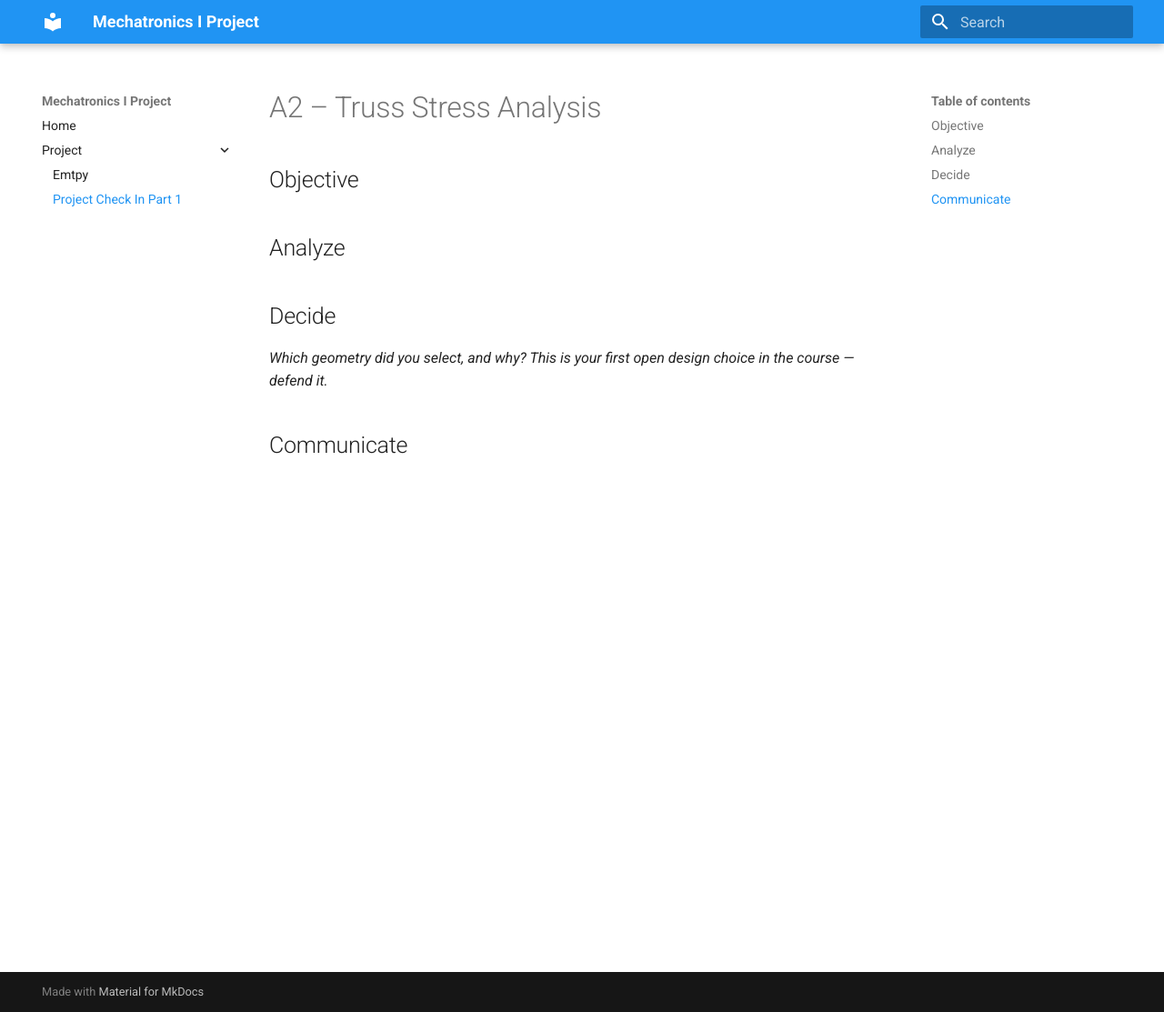
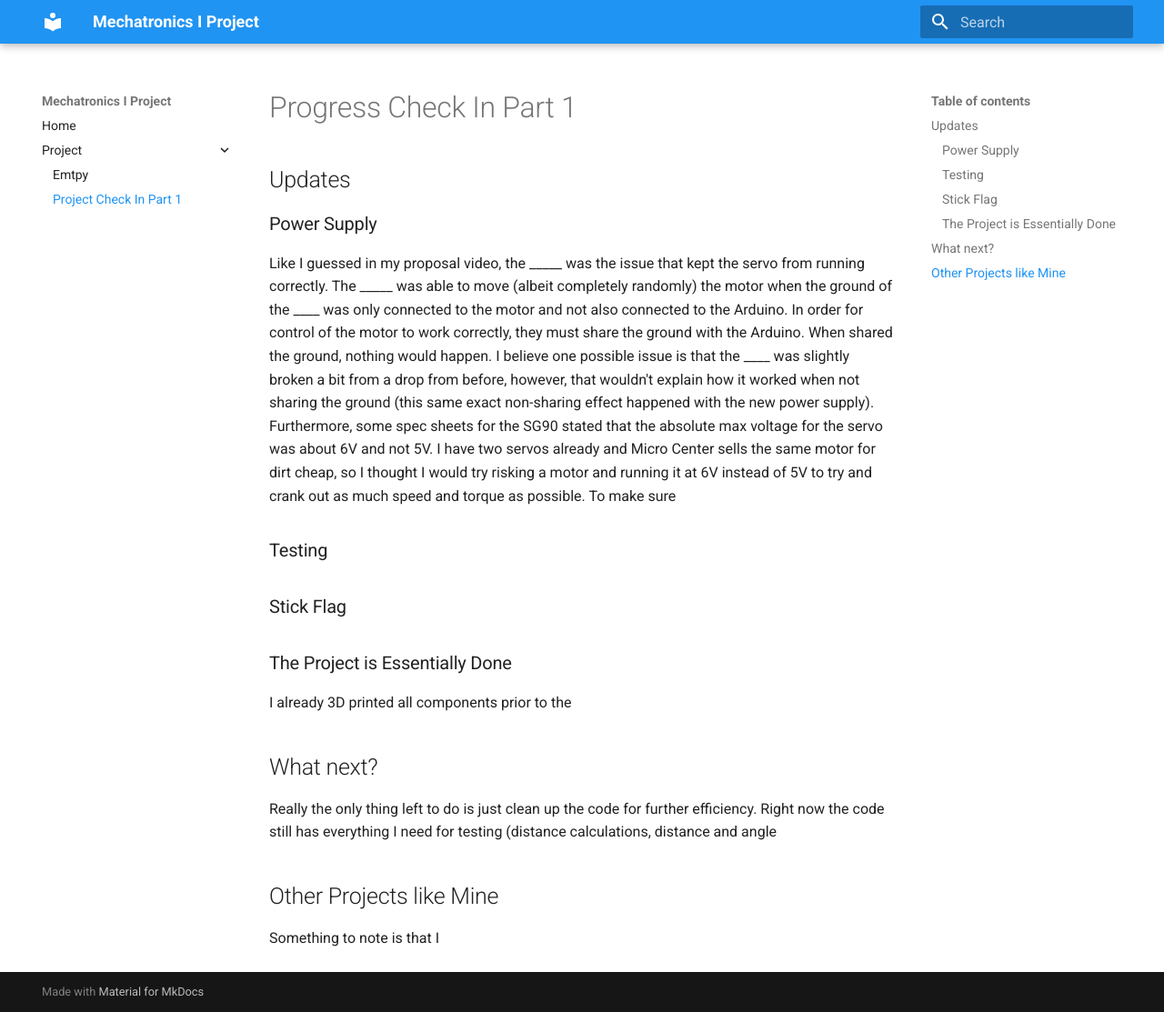
Before and after one commit to JosefChelala/Mechatronics_I_Project, an MkDocs documentation site: the page built from docs/assignments/A02/index.md, in a window 1280 px wide and 1113 px high. Shown: the whole window at 91% size. Built offline with MkDocs 1.6.1 and Material for MkDocs 9.7.7, drawn with Linux system fonts in a browser that asks for light colours.

Commit message:
Update index.md

```diff
--- a/docs/assignments/A02/index.md
+++ b/docs/assignments/A02/index.md
@@ -1,12 +1,29 @@
-# A2 – Truss Stress Analysis
+# Progress Check In Part 1
 
-## Objective
+## Updates
 
 
-## Analyze
 
 
-## Decide
-_Which geometry did you select, and why? This is your first open design choice in the course — defend it._
+### Power Supply
+Like I guessed in my proposal video, the _____ was the issue that kept the servo from running correctly. The _____ was able to move (albeit completely randomly) the motor when the ground of the ____ was only connected to the motor and not also connected to the Arduino. In order for control of the motor to work correctly, they must share the ground with the Arduino. When shared the ground, nothing would happen. I believe one possible issue is that the ____ was slightly broken a bit from a drop from before, however, that wouldn't explain how it worked when not sharing the ground (this same exact non-sharing effect happened with the new power supply). Furthermore, some spec sheets for the SG90 stated that the absolute max voltage for the servo was about 6V and not 5V. I have two servos already and Micro Center sells the same motor for dirt cheap, so I thought I would try risking a motor and running it at 6V instead of 5V to try and crank out as much speed and torque as possible. To make sure
 
-## Communicate
+
+### Testing
+
+
+
+### Stick Flag
+
+
+### The Project is Essentially Done
+I already 3D printed all components prior to the
+
+
+## What next?
+Really the only thing left to do is just clean up the code for further efficiency.  Right now the code still has everything I need for testing (distance calculations, distance and angle
+
+
+
+## Other Projects like Mine
+Something to note is that I
```
